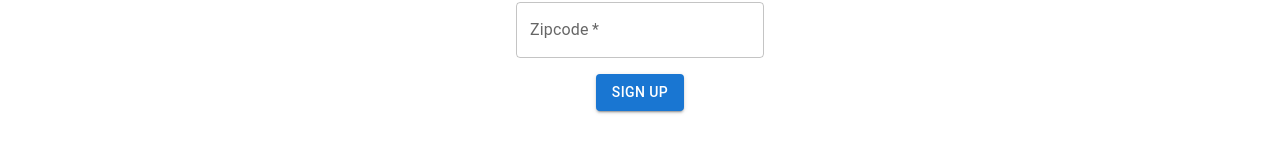
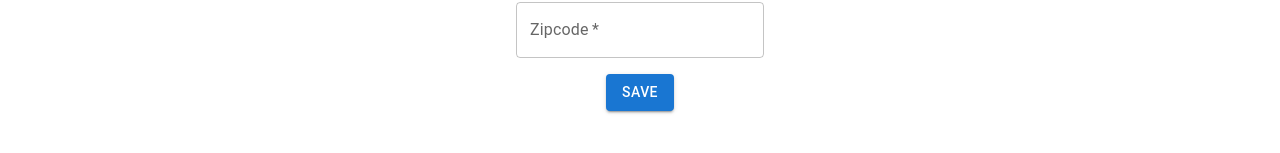
Before and after one commit to SharmaMitchell/COSC-4353-Fullstack, a React (Create React App) app in the folder frontend/: page /manage-profile in a window 1280 px wide. Shown: the part 531-684 px from the top of the page. Built offline with nearby package versions, Linux system fonts and the light colour scheme.

Commit message:
profile management tweak: changed submit button label to "save"

```diff
--- a/frontend/src/pages/manage-profile.js
+++ b/frontend/src/pages/manage-profile.js
@@ -175,7 +175,7 @@ const ManageProfile = props => {
                             />
                     </Grid>
                     <Grid item xs = {12} direction = {'row'}>
-                        <Button type="submit" variant="contained" color="primary">SIGN UP</Button>
+                        <Button type="submit" variant="contained" color="primary">SAVE</Button>
                     </Grid>
                 </Grid>
             </form>
```
